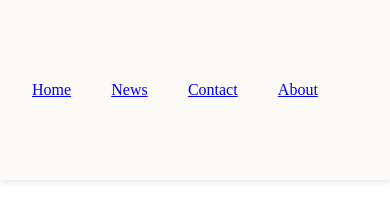
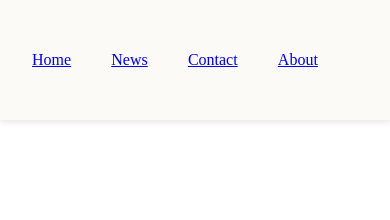
Before and after one commit to Icerider007/NarxxWebsite, a plain HTML site: page navbar.html in a window 390 px wide. Drawn offline with Linux system fonts and the light colour scheme.

Commit message:
Um, forgot to change navbar height on mobile last commit

```diff
--- a/style.css
+++ b/style.css
@@ -183,6 +183,9 @@ html, body {
     max-width: 100%;
   }
 
+  .navbar{
+    height:120px;
+  }
   .navbar-logo img{
     display:none;
   }
```
Also changed, not shown: index.html (+1 -1 lines).
